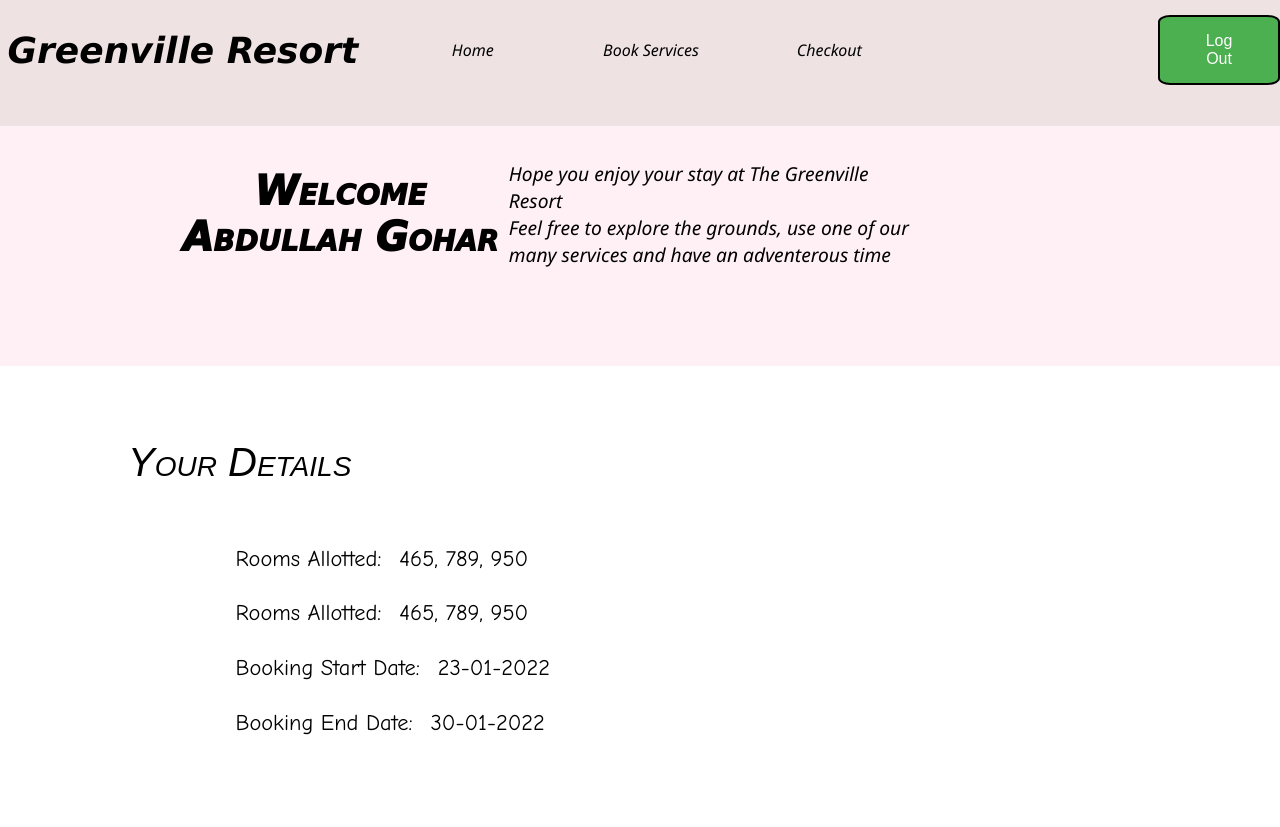
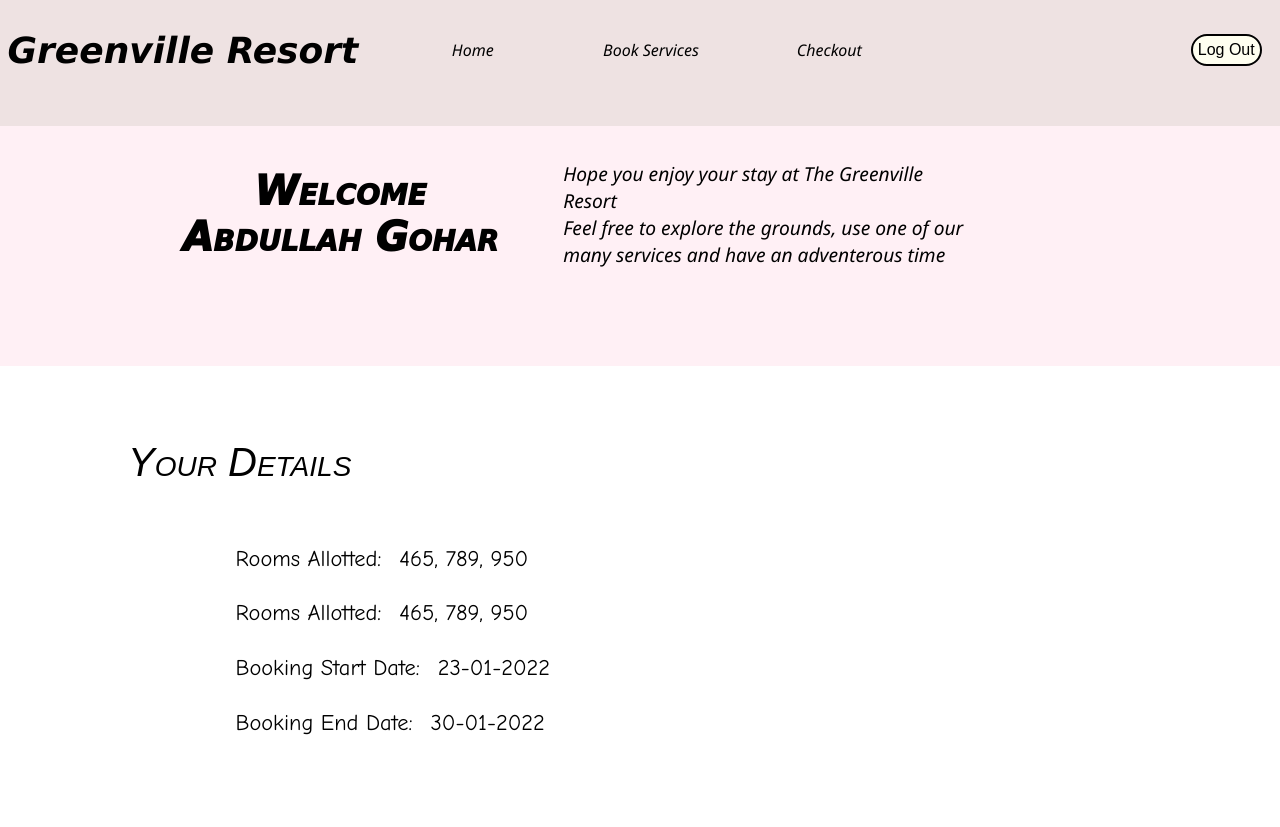
Before and after one commit to Abdullah-Gohar/DB_Project, a plain HTML site: page client_home.html in a window 1280 px wide. Shown: the top 827 px of the page. Drawn offline with Linux system fonts and the light colour scheme.

Commit message:
Fixed Login Button and Body Text Alignment

```diff
--- a/style.css
+++ b/style.css
@@ -26,17 +26,18 @@
 }
 
 .login-button{
-    background-color: #4CAF50; /* Green */
+    color:black;
+    background-color:ivory; /* Green */
     border-style: solid;
-    color: white;
-    padding: 15px 32px;
     text-align: center;
     text-decoration: none;
     display: inline-block;
+    padding: 5px 5px;
     font-size: 16px;
     float: right;
-    border-radius: 10%;
+    border-radius: 50px;
     border-width: 2px;
+    margin-right: 15%;
     border-color: black;
 }
 
@@ -156,6 +157,7 @@ body{
     width:40%;
     height: 10%;
     padding-top: 5%;
+    padding-left: 5%;
     /* border: 2%;
     border-style: solid;
     border-color: green; */
@@ -300,3 +302,8 @@ footer{
 .button:hover{
     cursor: pointer;
 }
+
+button:hover{
+    cursor: pointer;
+    background-color: greenyellow;
+}
```
